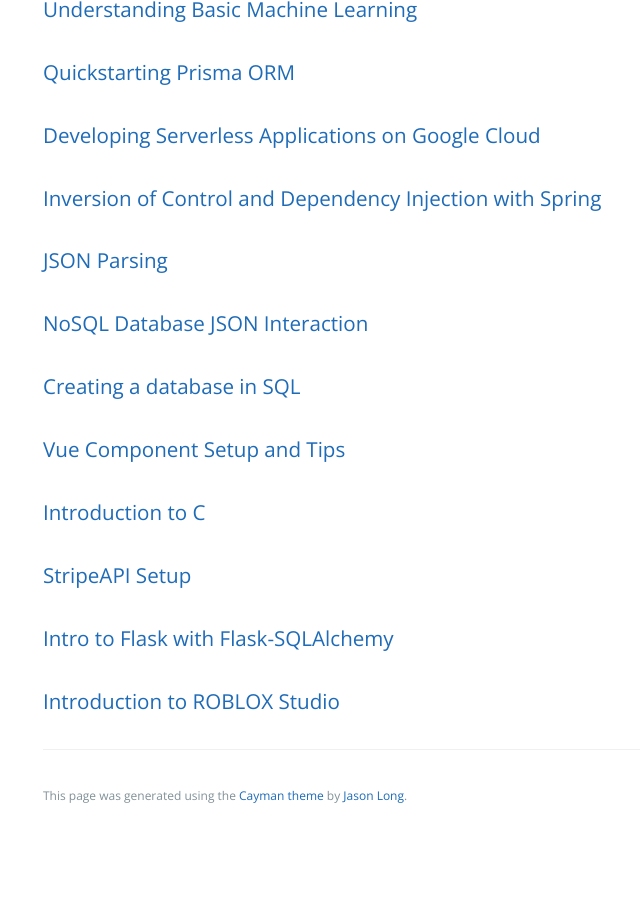
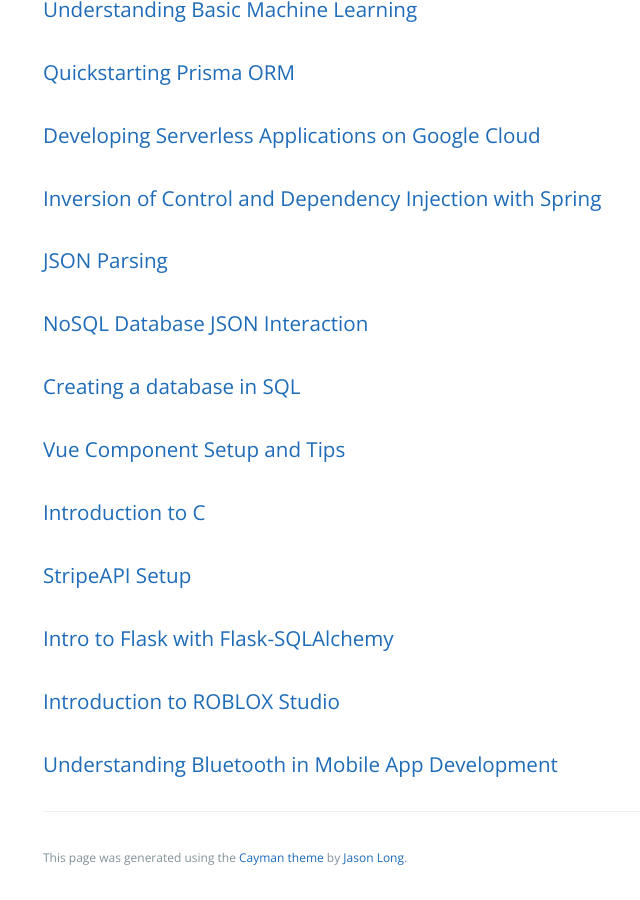
Before and after one commit to learning-software-engineering/learning-software-engineering.github.io, a Jekyll site: the page built from Topics/Tech_Stacks.md, in a window 1280 px wide and 900 px high, scrolled down 5195 px. Shown: the whole window, without its empty margins (181-821 px from the left). Built offline with Jekyll 4.4.1, drawn with Linux system fonts in a browser that asks for light colours; our own code applies the rules of GitHub Pages for plain Markdown files; before the commit the page ends 6033 px from its top, so only the background shows below that.

Commit message:
Update Tech_Stacks.md

```diff
--- a/Topics/Tech_Stacks.md
+++ b/Topics/Tech_Stacks.md
@@ -175,3 +175,5 @@
 ### [Intro to Flask with Flask-SQLAlchemy](./Tech_Stacks/Flask.md)
 
 ### [Introduction to ROBLOX Studio](./Tech_Stacks/ROBLOX_Intro.md)
+
+### [Understanding Bluetooth in Mobile App Development](./Tech_Stacks/Bluetooth.md)
```
